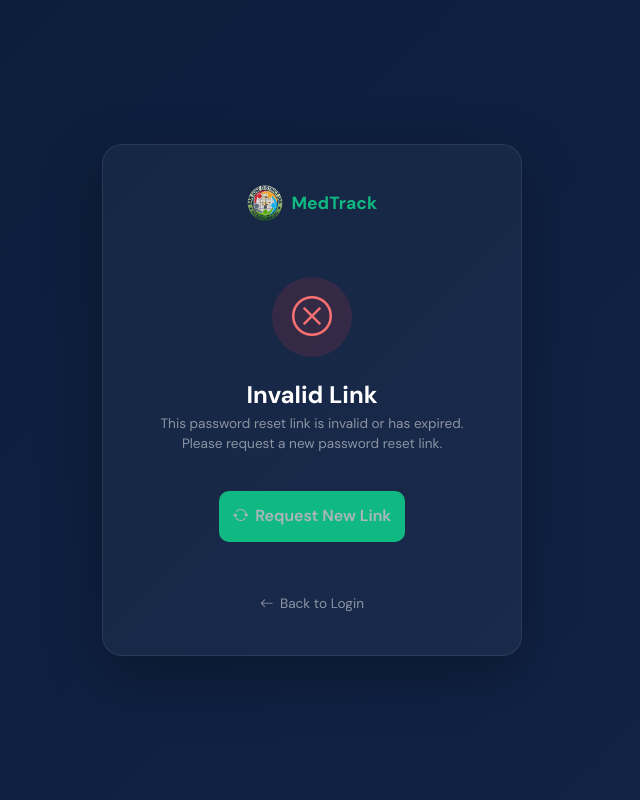
After one commit to Daddycode11/MedTrack, a Django app: page /password-reset-confirm/1/1/ in a window 1280 px wide. The commit adds this page. Shown: the whole page, without its empty margins (328-968 px from the left). Run offline with Django 5.2, Linux system fonts and the light colour scheme; some libraries are stand-ins or nearby versions.

Commit message:
Add forgot password feature, prescription visibility fix, IT admin password reset

```diff
--- a/medtrack/medications/forms.py
+++ b/medtrack/medications/forms.py
@@ -56,7 +56,6 @@ class MedicationPrescriptionForm(forms.ModelForm):
             'dosage',
             'frequency',
             'duration',
-            'prescribed_by',
             'quantity_prescribed',
             'quantity_dispensed',
         ]
@@ -66,7 +65,6 @@ class MedicationPrescriptionForm(forms.ModelForm):
             'dosage': forms.TextInput(attrs={'class': 'form-control', 'placeholder': 'e.g., 500mg'}),
             'frequency': forms.TextInput(attrs={'class': 'form-control', 'placeholder': 'e.g., 3 times a day'}),
             'duration': forms.TextInput(attrs={'class': 'form-control', 'placeholder': 'e.g., 7 days'}),
-            'prescribed_by': forms.HiddenInput(),  # Hide prescribed_by field
             'quantity_prescribed': forms.NumberInput(attrs={'class': 'form-control', 'min': '1'}),
             'quantity_dispensed': forms.NumberInput(attrs={'class': 'form-control', 'min': '0', 'value': '0'}),
             # Tinanggal ang status widget
--- a/medtrack/medtrack/urls.py
+++ b/medtrack/medtrack/urls.py
@@ -17,6 +17,7 @@ Including another URLconf
 from django.contrib import admin
 from django.urls import path, include
 from django.views.generic import TemplateView
+from django.contrib.auth import views as auth_views
 
 urlpatterns = [
     path('admin/', admin.site.urls),
@@ -25,7 +26,20 @@ urlpatterns = [
     path('medications/', include('medications.urls')),
     path('reports/', include('reports.urls')),
     path('user-guide/', TemplateView.as_view(template_name='user_guide.html'), name='user_guide'),
-    # Add other URL patterns as needed
+
+    # Password Reset URLs
+    path('password-reset/', auth_views.PasswordResetView.as_view(
+        template_name='registration/password_reset.html'
+    ), name='password_reset'),
+    path('password-reset/done/', auth_views.PasswordResetDoneView.as_view(
+        template_name='registration/password_reset_done.html'
+    ), name='password_reset_done'),
+    path('password-reset-confirm/<uidb64>/<token>/', auth_views.PasswordResetConfirmView.as_view(
+        template_name='registration/password_reset_confirm.html'
+    ), name='password_reset_confirm'),
+    path('password-reset-complete/', auth_views.PasswordResetCompleteView.as_view(
+        template_name='registration/password_reset_complete.html'
+    ), name='password_reset_complete'),
 ]
 
 # redirect root URL to pdl app
--- a/medtrack/pdl/urls.py
+++ b/medtrack/pdl/urls.py
@@ -24,5 +24,6 @@ urlpatterns = [
     path("admin-panel/users/create/", views.admin_create_user, name="admin_create_user"),
     path("admin-panel/users/<int:pk>/role/", views.admin_edit_role, name="admin_edit_role"),
     path("admin-panel/users/<int:pk>/delete/", views.admin_delete_user, name="admin_delete_user"),
+    path("admin-panel/users/<int:pk>/reset-password/", views.admin_reset_password, name="admin_reset_password"),
     path("admin-panel/users/<int:pk>/history/", views.admin_user_history, name="admin_user_history"),
 ]
--- a/medtrack/templates/medications/prescription_form.html
+++ b/medtrack/templates/medications/prescription_form.html
@@ -27,12 +27,6 @@
             <label class="form-label">{{ form.pdl_profile.label }}</label>
             {{ form.pdl_profile }}
             {% if form.pdl_profile.errors %}<div class="text-danger small">{{ form.pdl_profile.errors }}</div>{% endif %}
-          </div>
-
-          <div class="col-md-6">
-            <label class="form-label">{{ form.prescribed_by.label }}</label>
-            {{ form.prescribed_by }}
-            {% if form.prescribed_by.errors %}<div class="text-danger small">{{ form.prescribed_by.errors }}</div>{% endif %}
           </div>
 
           <div class="col-md-6">
--- a/medtrack/templates/registration/login.html
+++ b/medtrack/templates/registration/login.html
@@ -427,6 +427,11 @@
           <button type="submit" class="btn-login">
             <i class="bi bi-box-arrow-in-right"></i> Sign In to Dashboard
           </button>
+          <div style="text-align: center; margin-top: 1rem;">
+            <a href="{% url 'password_reset' %}" style="color: var(--emerald); font-size: .85rem; text-decoration: none;">
+              <i class="bi bi-key"></i> Forgot Password?
+            </a>
+          </div>
         </form>
       {% endif %}
 
--- /dev/null
+++ b/medtrack/templates/registration/password_reset_confirm.html
@@ -0,0 +1,212 @@
+{% load static %}
+<!DOCTYPE html>
+<html lang="en" data-bs-theme="dark">
+<head>
+    <meta charset="UTF-8">
+    <meta name="viewport" content="width=device-width, initial-scale=1.0">
+    <title>Set New Password — MedTrack</title>
+    <link rel="preconnect" href="https://fonts.googleapis.com">
+    <link href="https://fonts.googleapis.com/css2?family=DM+Sans:wght@400;500;600;700&display=swap" rel="stylesheet">
+    <link rel="stylesheet" href="https://cdn.jsdelivr.net/npm/bootstrap@5.3.0/dist/css/bootstrap.min.css">
+    <link rel="stylesheet" href="https://cdn.jsdelivr.net/npm/bootstrap-icons/font/bootstrap-icons.css">
+    <style>
+        :root {
+            --emerald: #10b981;
+            --emerald-dim: rgba(16,185,129,.15);
+        }
+        * { font-family: 'DM Sans', sans-serif; }
+        body {
+            min-height: 100vh;
+            display: flex;
+            align-items: center;
+            justify-content: center;
+            background: linear-gradient(135deg, #0b1d3a 0%, #122347 100%);
+        }
+        .reset-card {
+            width: 100%;
+            max-width: 420px;
+            border-radius: 1.25rem;
+            padding: 2.5rem;
+            background: rgba(255,255,255,.04);
+            border: 1px solid rgba(255,255,255,.08);
+            box-shadow: 0 20px 60px rgba(0,0,0,.3);
+        }
+        .reset-title {
+            font-size: 1.5rem;
+            font-weight: 700;
+            color: #fff;
+            margin-bottom: .25rem;
+            text-align: center;
+        }
+        .reset-subtitle {
+            font-size: .85rem;
+            color: rgba(255,255,255,.5);
+            margin-bottom: 1.75rem;
+            text-align: center;
+        }
+        .form-label {
+            font-size: .75rem;
+            font-weight: 600;
+            text-transform: uppercase;
+            letter-spacing: .05em;
+            color: rgba(255,255,255,.5);
+            margin-bottom: .5rem;
+        }
+        .input-wrap {
+            position: relative;
+            margin-bottom: 1.25rem;
+        }
+        .input-wrap i {
+            position: absolute;
+            left: 1rem;
+            top: 50%;
+            transform: translateY(-50%);
+            color: rgba(255,255,255,.35);
+            font-size: 1rem;
+        }
+        .form-control {
+            background: rgba(0,0,0,.25);
+            border: 1px solid rgba(255,255,255,.08);
+            border-radius: .625rem;
+            padding: .75rem 1rem .75rem 2.75rem;
+            color: #fff;
+        }
+        .form-control:focus {
+            background: rgba(0,0,0,.35);
+            border-color: var(--emerald);
+            box-shadow: 0 0 0 3px rgba(16,185,129,.15);
+            color: #fff;
+        }
+        .btn-reset {
+            width: 100%;
+            padding: .85rem;
+            border-radius: .625rem;
+            background: var(--emerald);
+            border: none;
+            font-weight: 600;
+            margin-top: .5rem;
+        }
+        .btn-reset:hover { background: #0ea271; }
+        .back-link {
+            display: inline-flex;
+            align-items: center;
+            gap: .4rem;
+            font-size: .85rem;
+            color: rgba(255,255,255,.5);
+            text-decoration: none;
+            margin-top: 1.25rem;
+        }
+        .back-link:hover { color: var(--emerald); }
+        .text-center { text-align: center; }
+        .logo-wrap {
+            display: flex;
+            align-items: center;
+            justify-content: center;
+            gap: .5rem;
+            margin-bottom: 1.5rem;
+        }
+        .logo-wrap img { height: 36px; }
+        .logo-text { font-weight: 800; font-size: 1.1rem; color: var(--emerald); }
+        .alert-danger {
+            background: rgba(220,53,69,.15);
+            border: 1px solid rgba(220,53,69,.3);
+            border-radius: .625rem;
+            padding: 1rem;
+            color: #f8d7da;
+            font-size: .85rem;
+            margin-bottom: 1.25rem;
+        }
+        .error-text {
+            color: #f87171;
+            font-size: .75rem;
+            margin-top: .25rem;
+        }
+        .invalid-link {
+            text-align: center;
+            padding: 2rem 0;
+        }
+        .invalid-icon {
+            width: 80px;
+            height: 80px;
+            border-radius: 50%;
+            background: rgba(220,53,69,.15);
+            display: flex;
+            align-items: center;
+            justify-content: center;
+            margin: 0 auto 1.5rem;
+            font-size: 2.5rem;
+            color: #f87171;
+        }
+    </style>
+</head>
+<body>
+    <div class="reset-card">
+        <div class="logo-wrap">
+            <img src="{% static 'img/logo.png' %}" alt="MedTrack">
+            <span class="logo-text">MedTrack</span>
+        </div>
+
+        {% if validlink %}
+            <h1 class="reset-title">Set New Password</h1>
+            <p class="reset-subtitle">Enter your new password below</p>
+
+            <form method="post">
+                {% csrf_token %}
+
+                {% if form.errors %}
+                <div class="alert-danger">
+                    {% for field in form %}
+                        {% for error in field.errors %}
+                            <div>{{ error }}</div>
+                        {% endfor %}
+                    {% endfor %}
+                    {% for error in form.non_field_errors %}
+                        <div>{{ error }}</div>
+                    {% endfor %}
+                </div>
+                {% endif %}
+
+                <div class="mb-3">
+                    <label class="form-label">New Password</label>
+                    <div class="input-wrap">
+                        <i class="bi bi-lock"></i>
+                        <input type="password" name="new_password1" class="form-control" placeholder="Enter new password" required>
+                    </div>
+                </div>
+
+                <div class="mb-3">
+                    <label class="form-label">Confirm Password</label>
+                    <div class="input-wrap">
+                        <i class="bi bi-lock-fill"></i>
+                        <input type="password" name="new_password2" class="form-control" placeholder="Confirm new password" required>
+                    </div>
+                </div>
+
+                <button type="submit" class="btn btn-reset">
+                    <i class="bi bi-check2-circle me-2"></i>Reset Password
+                </button>
+            </form>
+        {% else %}
+            <div class="invalid-link">
+                <div class="invalid-icon">
+                    <i class="bi bi-x-circle"></i>
+                </div>
+                <h1 class="reset-title">Invalid Link</h1>
+                <p class="reset-subtitle">
+                    This password reset link is invalid or has expired.
+                    Please request a new password reset link.
+                </p>
+                <a href="{% url 'password_reset' %}" class="btn btn-reset" style="width:auto; display:inline-flex; align-items:center; gap:.4rem;">
+                    <i class="bi bi-arrow-repeat"></i> Request New Link
+                </a>
+            </div>
+        {% endif %}
+
+        <div class="text-center">
+            <a href="{% url 'pdl:login' %}" class="back-link">
+                <i class="bi bi-arrow-left"></i> Back to Login
+            </a>
+        </div>
+    </div>
+</body>
+</html>
```
Also changed, not shown: medtrack/medications/views.py (+20 -1 lines), medtrack/medtrack/settings.py (+13 -0 lines), medtrack/pdl/views.py (+26 -0 lines), medtrack/templates/pdl/admin_dashboard.html (+57 -0 lines), medtrack/templates/registration/password_reset.html (added, +119 -0 lines), medtrack/templates/registration/password_reset_complete.html (added, +108 -0 lines), medtrack/templates/registration/password_reset_done.html (added, +104 -0 lines), medtrack/urls.py (+15 -0 lines).
